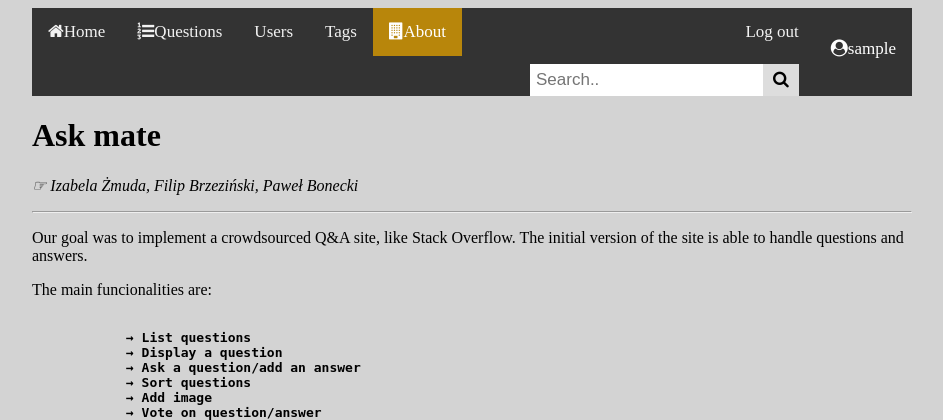
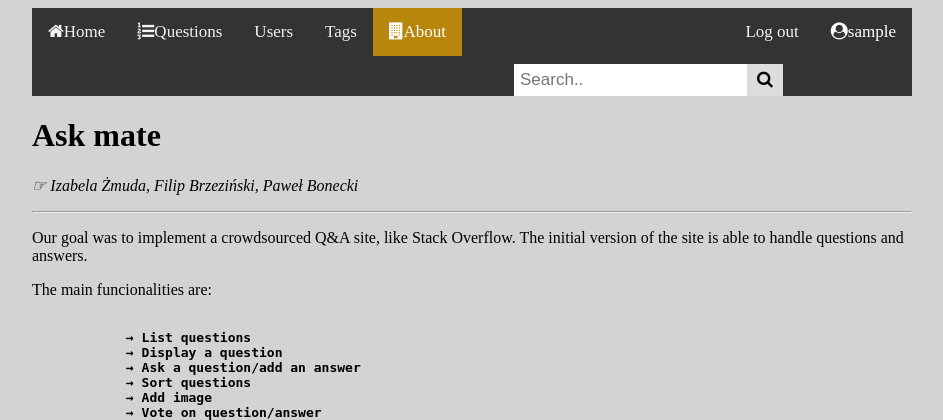
Before and after one commit to Boner1975/WebApp, a Flask app: page /about in a window 1280 px wide. Shown: the top 420 px of the page, without its empty margins (168-1111 px from the left). Run offline with Flask 2, Linux system fonts and the light colour scheme; the visitor is signed in with stand-in values (Sample User, id 1).

Commit message:
Small layout changes to center the username and its icon

```diff
--- a/Templates/topnav.html
+++ b/Templates/topnav.html
@@ -6,8 +6,8 @@
         <a {% if request.endpoint == "display_tags" %} class="active" {% endif %} href="{{ url_for("display_tags") }}">Tags</a>
         <a {% if request.endpoint == "about" %} class="active" {% endif %} href="{{ url_for("about") }}"><i class="fa fa-building" aria-hidden="true"></i>About</a>
         {% if session.user_name %}
-            <p style="float: right"><i class="fa fa-user-circle" aria-hidden="true"></i>{{ session.user_name }}</p>
-            <a style="float: right"{% if request.endpoint == "logout" %} class="active" {% endif %} href="/logout">Log out</a>
+            <div style="float: right; padding: 14px 16px 16px" ><i class="fa fa-user-circle" aria-hidden="true"></i>{{ session.user_name }}</div>
+            <a style="float: right "{% if request.endpoint == "logout" %} class="active" {% endif %} href="/logout">Log out</a>
         {% else %}
             <a style="float: right" {% if request.endpoint == "register" %} class="active" {% endif %} href="{{ url_for("registration") }}">Register</a>
             <a style="float: right" {% if request.endpoint == "login" %} class="active" {% endif %} href="{{ url_for("login") }}">LogIn</a>
--- a/static/style.css
+++ b/static/style.css
@@ -21,11 +21,11 @@
           font-size: 17px;
         }
 
-        .topnav p {
+        .topnav div {
           float: right;
           color: white;
           text-align: center;
-          padding: 14px 16px;
+          padding: 0px 16px;
           text-decoration: none;
           font-size: 17px;
         }
```
